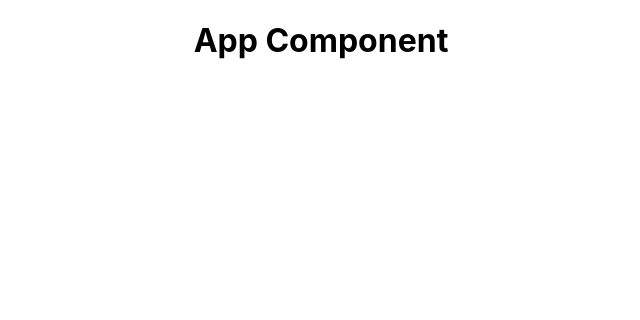
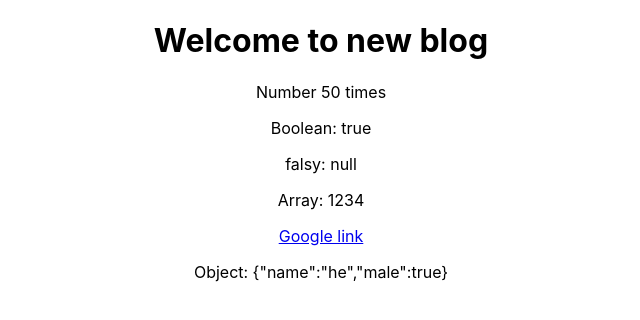
Before and after one commit to uzair004/simple-react-blog, a React (Create React App) app: page / in a window 1280 px wide. Shown: the top 320 px of the page, without its empty margins (319-959 px from the left). Built offline with nearby package versions, Linux system fonts and the light colour scheme.

Commit message:
Printing different types values in JSX

```diff
--- a/src/App.js
+++ b/src/App.js
@@ -1,10 +1,24 @@
 import "./App.css";
 
 function App() {
+  const title = "Welcome to new blog";
+  const likes = 50;
+  const person = { name: "he", male: true };
+  const value = null;
+  const arr = [1, 2, 3, 4];
+  const googleLink = "http://google.com";
+
   return (
     <div className="App">
       <div className="content">
-        <h1>App Component</h1>
+        <h1>{title}</h1>
+        <p>Number {likes} times</p>
+
+        <p>Boolean: {String(person.male)}</p>
+        <p>falsy: {String(value)}</p>
+        <p>Array: {arr}</p>
+        <a href={googleLink}>Google link</a>
+        <p>Object: {JSON.stringify(person)}</p>
       </div>
     </div>
   );
```
